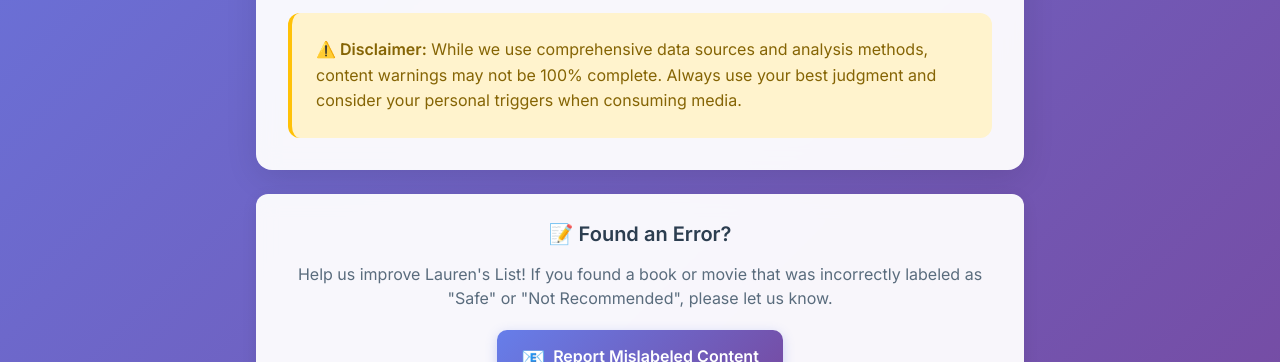
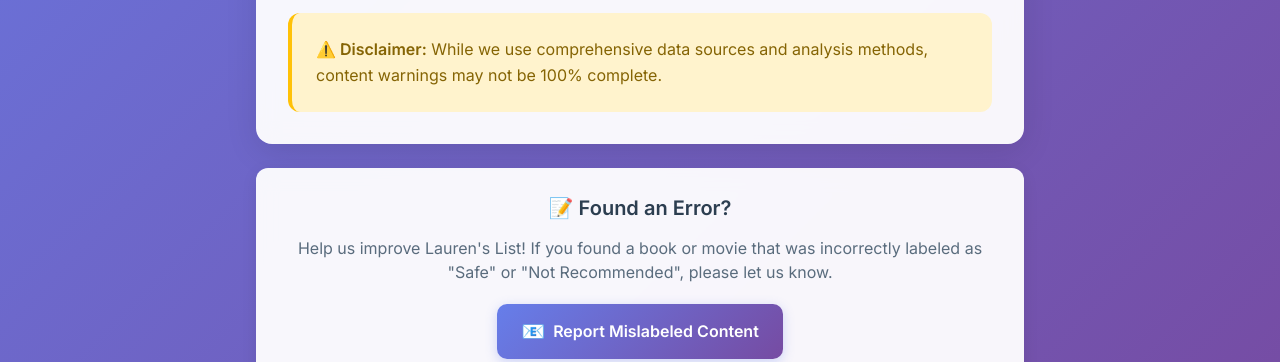
Before and after one commit to bekiindrewind/laurens-list, a website: page index.html in a window 1280 px wide. Shown: the part 738-1100 px from the top of the page. Drawn offline with Linux system fonts and the light colour scheme.

Commit message:
Remove 'Always use your best judgment' text from disclaimer

```diff
--- a/index.html
+++ b/index.html
@@ -151,7 +151,7 @@
                 </div>
 
                 <div class="disclaimer">
-                    <p><strong>⚠️ Disclaimer:</strong> While we use comprehensive data sources and analysis methods, content warnings may not be 100% complete. Always use your best judgment and consider your personal triggers when consuming media.</p>
+                    <p><strong>⚠️ Disclaimer:</strong> While we use comprehensive data sources and analysis methods, content warnings may not be 100% complete.</p>
                 </div>
             </div>
 
```
